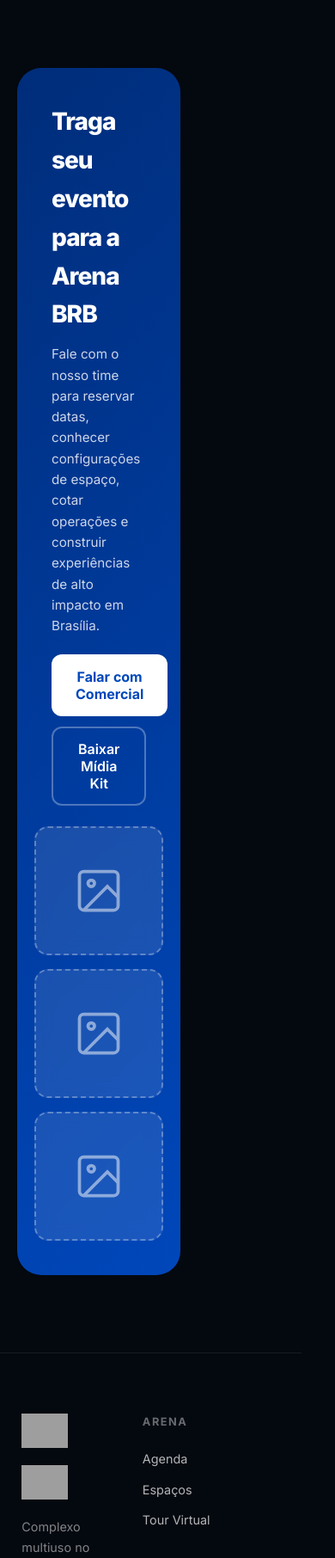
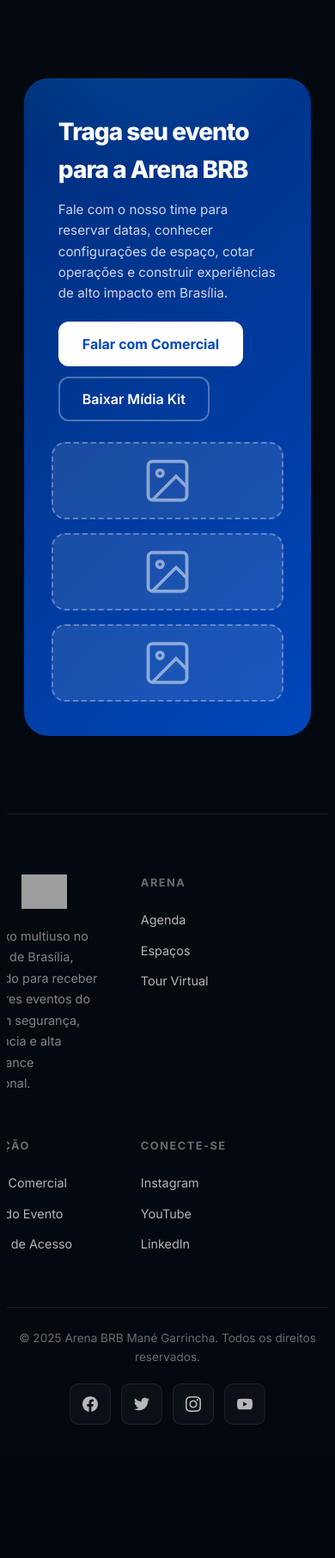
Before and after one commit to rexia-intel-automation/site-arena, a PHP site: page / in a window 390 px wide. Shown: the part 2142-3954 px from the top of the page at 86% size. After the commit the page ends 3799 px from the top, so only its background shows below. Run offline with PHP 8.4, Linux system fonts and the light colour scheme; data comes from the database, SQL or seed files in the repository; grey boxes are pictures that could not be loaded.

Commit message:
Update styles.css

```diff
--- a/assets/css/styles.css
+++ b/assets/css/styles.css
@@ -40,6 +40,8 @@ body {
     background: var(--dark-bg);
     color: white;
     overflow-x: hidden;
+    padding-right: 2%;
+    padding-left: 2%;
     line-height: 1.6;
     transition: all 0.3s ease;
     touch-action: pan-y;
@@ -640,7 +642,7 @@ body.light-mode .float-info p {
 .tour,
 .cta {
     display: block;
-    width: 80%;
+    width: 100%;
     position: relative;
     z-index: 2;
 }
@@ -689,7 +691,7 @@ body.light-mode .section-sub {
 /* Events Grid */
 .events-grid {
     display: grid;
-    grid-template-columns: repeat(auto-fit, minmax(280px, 1fr));
+    grid-template-columns: repeat(auto-fit, minmax(280px, 350px));
     gap: 20px;
     position: relative;
 }
@@ -1300,7 +1302,7 @@ body.light-mode .social-link {
         display: flex;
         align-items: center;
         justify-content: center;
-        position: relative;
+        position: sticky;
     }
 
     /* nav.scrolled - original linha 813 (consolidado aqui) */
@@ -1653,14 +1655,13 @@ body.light-mode .social-link {
 
     /* Tour Section - original linha 485 */
     .tour-container {
-        margin-left: 10%;
-        margin-right: 10%;
+        margin-left: 1%;
+        margin-right: 1%;
     }
 
     /* .tour-card - original linha 490 */
     .tour-card {
         padding: 0;
-        left: -5.5%;
     }
 
     /* .tour-image - original linha 495 */
@@ -1677,7 +1678,7 @@ body.light-mode .social-link {
         text-align: left;
         gap: 24px;
         align-self: center;
-        width: 70%;
+        width: 100%;
     }
 
     /* .cta-content - original linha 511 */
@@ -1725,9 +1726,9 @@ body.light-mode .social-link {
 
     /* .cta-image-placeholder - original linha 548 */
     .cta-image-placeholder {
-        width: 150px;
-        height: 150px;
-        aspect-ratio: 1 / 1;
+        width: 270px;
+        height: auto;
+        aspect-ratio: 3 / 1;
     }
 
     /* .footer-grid - original linha 559 */
@@ -1790,10 +1791,14 @@ body.light-mode .social-link {
     .events,
     .features,
     .tour,
-    .cta,
+    .cta {
+        max-width: 100%;
+        overflow-x: hidden;
+    }
     footer {
-        max-width: 90%;
+        max-width: 100%;
         overflow-x: hidden;
+        padding: 70px 0px 35px
     }
 
     /* .view-all - original linha 617 */
```
